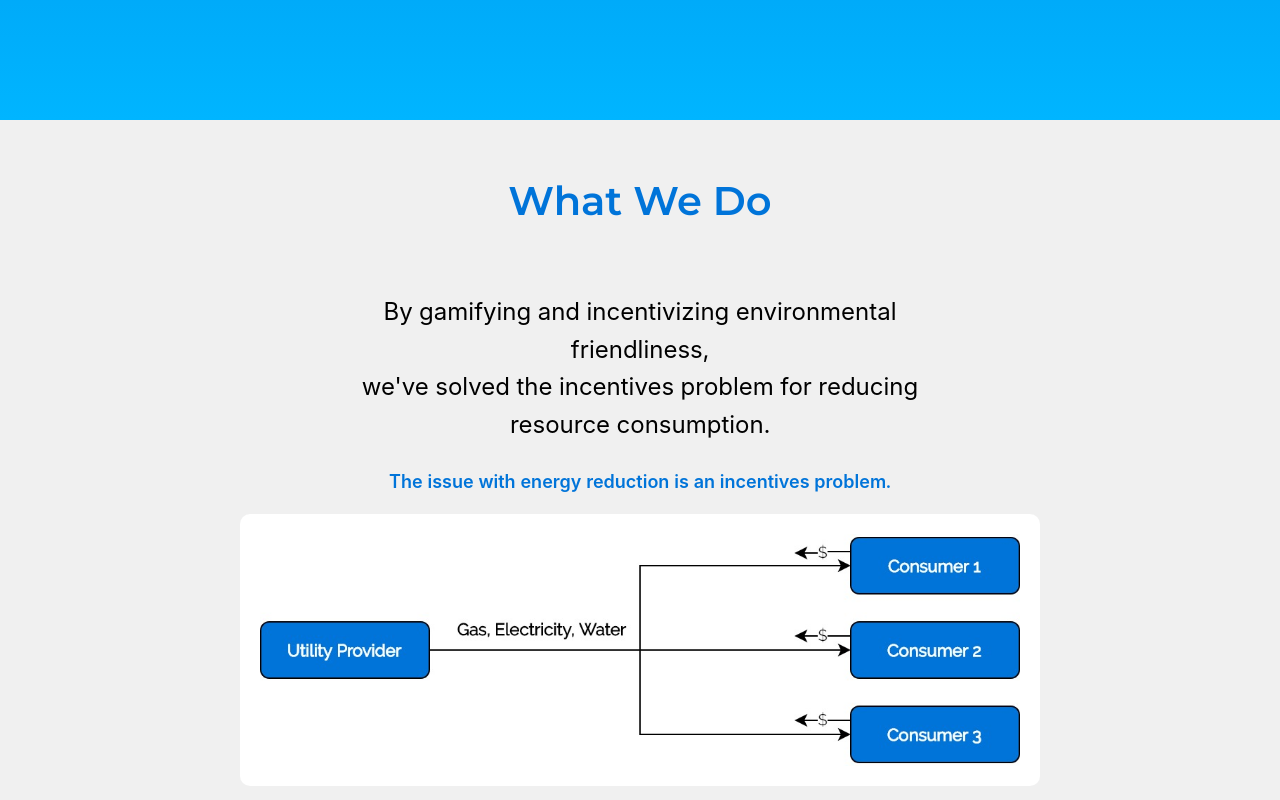
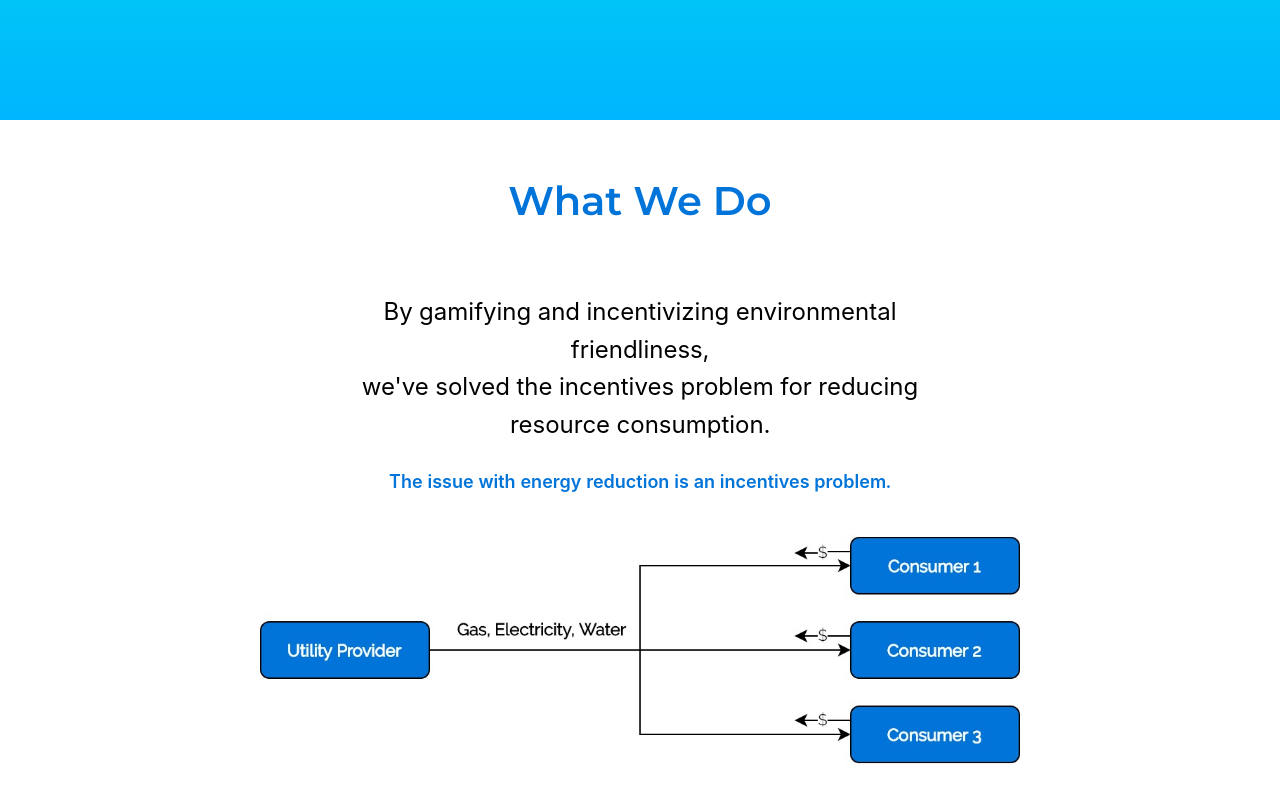
Before and after one commit to AneeshSaripalli/zeus, a React (Create React App) app in the folder client/: page / in a window 1280 px wide. Shown: the part 680-1480 px from the top of the page. Built offline with nearby package versions, Linux system fonts and the light colour scheme.

Commit message:
Landing page

```diff
--- a/client/src/pages/landing/Landing.css
+++ b/client/src/pages/landing/Landing.css
@@ -3,6 +3,7 @@
   background: linear-gradient(
     0deg,
     rgba(0, 181, 255, 1) 0%,
+    rgba(0, 229, 229) 50%,
     rgba(0, 116, 217, 1) 100%
   );
   height: calc(100vh - var(--header-px));
@@ -42,7 +43,7 @@
 
 #info {
   min-height: 100vh;
-  background: rgba(240, 240, 240);
+  /* background: rgba(240, 240, 240); */
   text-align: center;
   padding-top: 50px;
   padding-bottom: 20px;
```
